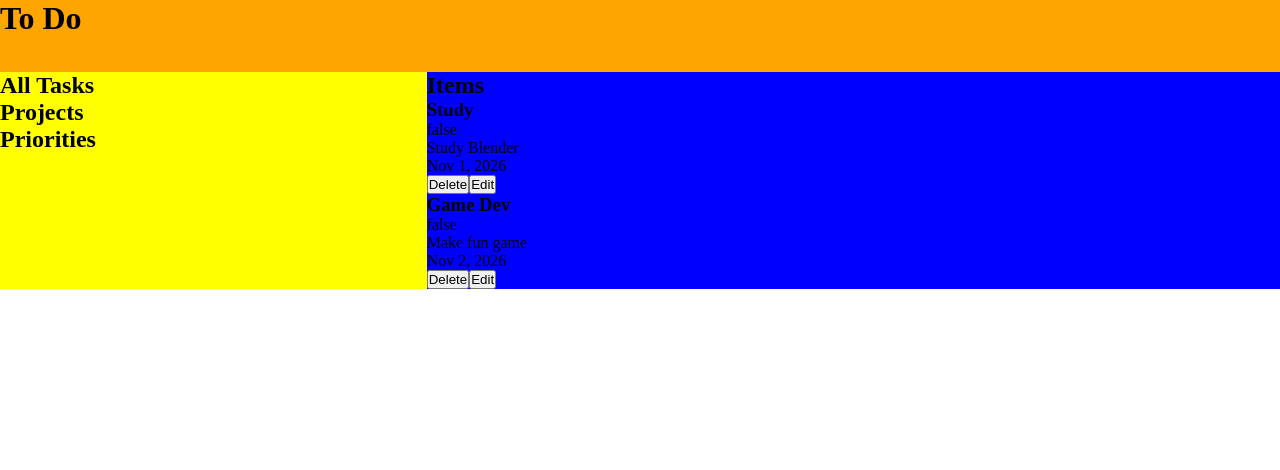
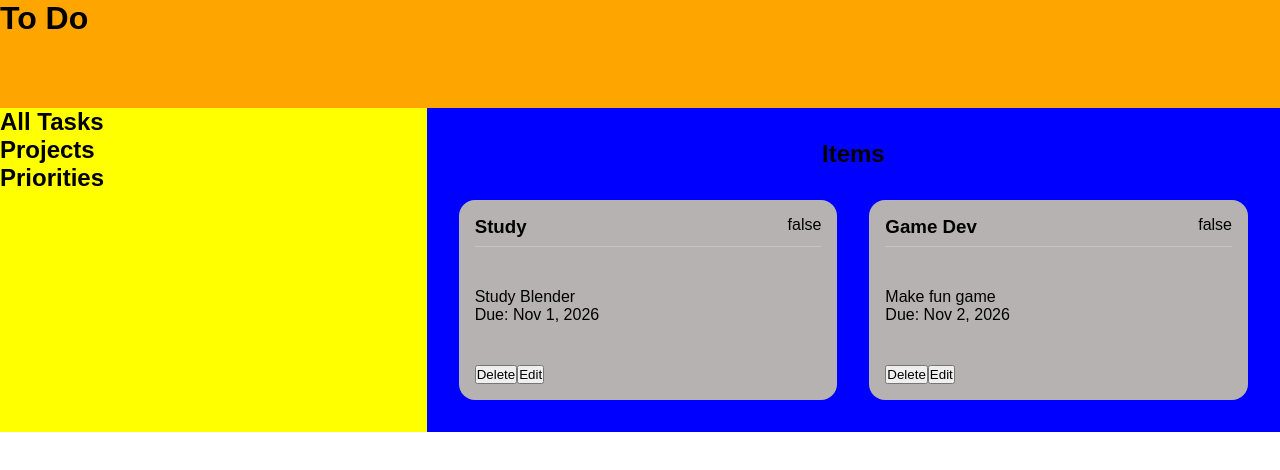
Before and after one commit to EthanMeli/ToDo, a website built with webpack: page src/index.html in a window 1280 px wide. Built offline with nearby package versions, Linux system fonts and the light colour scheme; a web font is replaced by a local one.

Commit message:
Create basic style layout for todoCards

```diff
--- a/src/assets/css/styles.css
+++ b/src/assets/css/styles.css
@@ -1,9 +1,15 @@
+@import url('https://fonts.googleapis.com/css2?family=Google+Sans:ital,opsz,wght@0,17..18,400..700;1,17..18,400..700&family=Rubik:ital,wght@0,300..900;1,300..900&display=swap');
+
 *,
 *::after,
 *::before {
   box-sizing: border-box;
   margin: 0;
   padding: 0;
+}
+
+body {
+  font-family: "Google Sans", Arial, sans-serif;
 }
 
 body > div {
@@ -21,6 +27,35 @@ nav {
   background-color: yellow;
 }
 
+.items-container {
+  background-color: blue;
+  padding: 2rem;
+}
+
+.items-container > h2 {
+  margin-bottom: 2rem;
+  text-align: center;
+}
+
 .items {
-  background-color: blue;
+  display: grid;
+  grid-template-columns: repeat(auto-fit, minmax(250px, 1fr));
+  gap: 2rem;
 }
+
+.todoCard {
+  display: flex;
+  flex-direction: column;
+  justify-content: space-between;
+  background-color: rgb(183, 178, 178);
+  min-height: 200px;
+  border-radius: 1rem;
+  padding: 1rem;
+}
+
+.todoCard > div:first-child {
+  display: flex;
+  justify-content: space-between;
+  padding-bottom: 0.5rem;
+  border-bottom: 1px solid rgba(211, 211, 211, 0.516);
+}
--- a/src/components/view/todoCard.js
+++ b/src/components/view/todoCard.js
@@ -10,12 +10,20 @@ export function createTodoCard(todoItem) {
   const priority = document.createElement("span");
   priority.textContent = todoItem.priority;
 
+  const header = document.createElement("div");
+  header.appendChild(title);
+  header.appendChild(priority);
+
   const description = document.createElement("p");
   description.textContent = todoItem.description;
 
   const dueDate = document.createElement("div");
   const formattedDueDate = format(todoItem.dueDate, "MMM d, yyyy");
-  dueDate.textContent = formattedDueDate;
+  dueDate.textContent = `Due: ${formattedDueDate}`;
+
+  const body = document.createElement("div");
+  body.appendChild(description);
+  body.appendChild(dueDate);
 
   const deleteButton = document.createElement("button");
   deleteButton.textContent = "Delete";
@@ -23,12 +31,13 @@ export function createTodoCard(todoItem) {
   const editButton = document.createElement("button");
   editButton.textContent = "Edit";
 
-  todoCard.appendChild(title);
-  todoCard.appendChild(priority);
-  todoCard.appendChild(description);
-  todoCard.appendChild(dueDate);
-  todoCard.appendChild(deleteButton);
-  todoCard.appendChild(editButton);
+  const footer = document.createElement("div");
+  footer.appendChild(deleteButton);
+  footer.appendChild(editButton);
+
+  todoCard.appendChild(header);
+  todoCard.appendChild(body);
+  todoCard.appendChild(footer);
 
   return todoCard;
 }
--- a/src/index.html
+++ b/src/index.html
@@ -15,8 +15,9 @@
       <h2>Projects</h2>
       <h2>Priorities</h2>
     </nav>
-    <div class="items">
+    <div class="items-container">
       <h2>Items</h2>
+      <div class="items"></div>
     </div>
   </div>
 </body>
```
Also changed, not shown: 1 other file.
